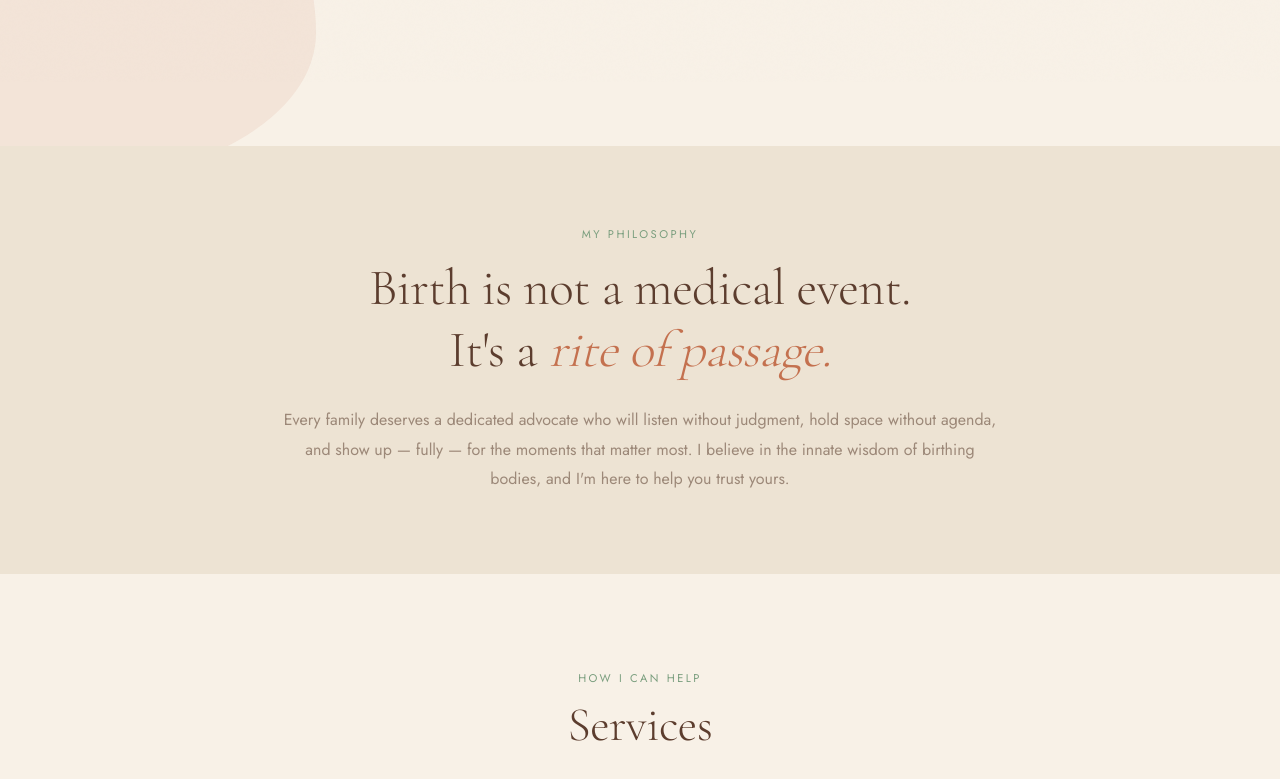
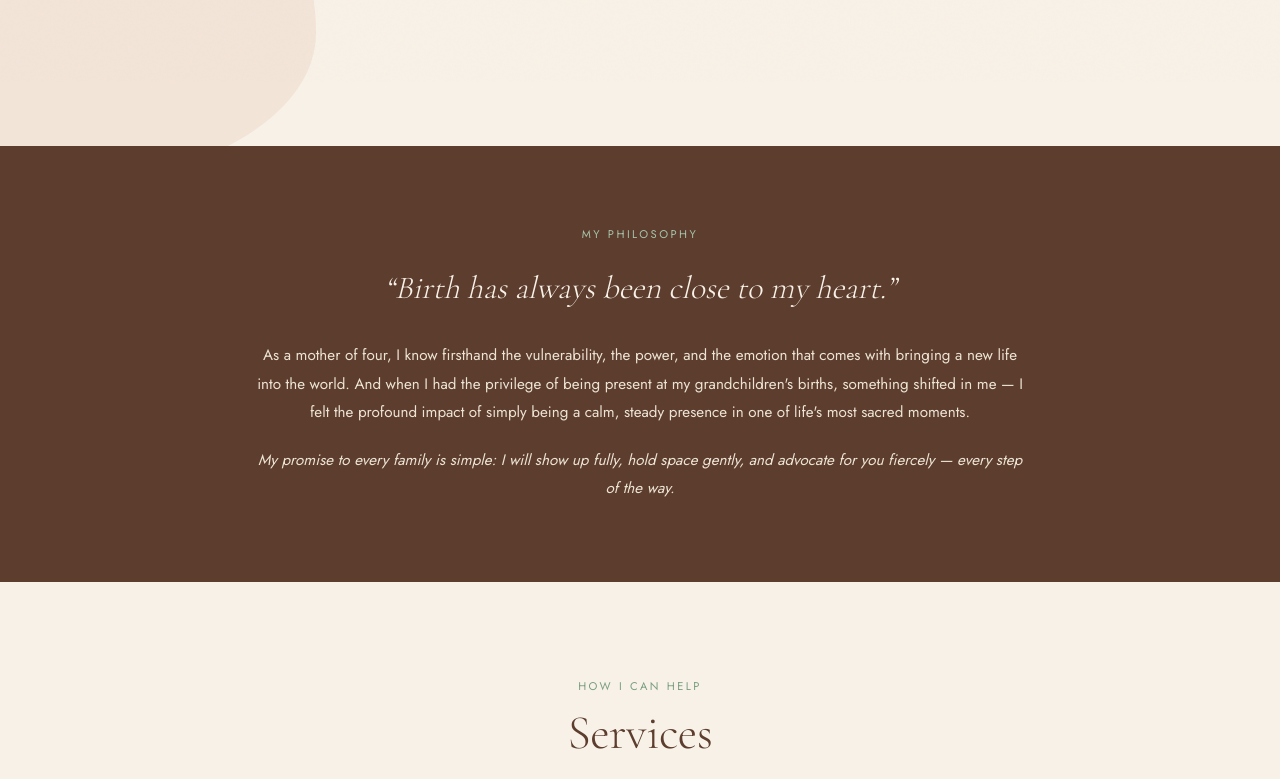
Before and after one commit to farrellbirthandbeyond/the-kelly-nest, a Next.js app: page / in a window 1280 px wide. Shown: the part 718-1497 px from the top of the page. Built offline with nearby package versions, Linux system fonts and the light colour scheme.

Commit message:
Replace home page philosophy with personal write-up

```diff
--- a/app/page.js
+++ b/app/page.js
@@ -91,17 +91,17 @@ export default function Home() {
       </section>
 
       {/* ── PHILOSOPHY ── */}
-      <section style={{ padding: '5rem 1.5rem', backgroundColor: 'var(--cream-dark)' }}>
-        <div style={{ maxWidth: '720px', margin: '0 auto', textAlign: 'center' }}>
-          <p style={{ fontFamily: 'var(--font-jost)', fontSize: '0.7rem', letterSpacing: '0.22em', textTransform: 'uppercase', color: 'var(--sage)', marginBottom: '1rem' }}>
-            My Philosophy
+      <section style={{ padding: '5rem 1.5rem', backgroundColor: 'var(--warm-brown)' }}>
+        <div style={{ maxWidth: '780px', margin: '0 auto', textAlign: 'center' }}>
+          <p style={{ fontFamily: 'var(--font-jost)', fontSize: '0.7rem', letterSpacing: '0.22em', textTransform: 'uppercase', color: 'var(--sage-light)', marginBottom: '1.25rem' }}>My Philosophy</p>
+          <p style={{ fontFamily: 'var(--font-cormorant)', fontSize: 'clamp(1.4rem, 3vw, 2rem)', fontWeight: 300, fontStyle: 'italic', color: 'var(--cream)', lineHeight: 1.6, marginBottom: '1.75rem' }}>
+            &ldquo;Birth has always been close to my heart.&rdquo;
           </p>
-          <h2 style={{ fontFamily: 'var(--font-cormorant)', fontSize: 'clamp(2rem, 4vw, 3.25rem)', fontWeight: 300, color: 'var(--warm-brown)', lineHeight: 1.2, marginBottom: '1.5rem' }}>
-            Birth is not a medical event.<br />It's a{' '}
-            <em style={{ fontStyle: 'italic', color: 'var(--terracotta)' }}>rite of passage.</em>
-          </h2>
-          <p style={{ fontFamily: 'var(--font-jost)', fontSize: '1rem', lineHeight: 1.85, color: 'var(--stone)' }}>
-            Every family deserves a dedicated advocate who will listen without judgment, hold space without agenda, and show up — fully — for the moments that matter most. I believe in the innate wisdom of birthing bodies, and I&apos;m here to help you trust yours.
+          <p style={{ fontFamily: 'var(--font-jost)', fontSize: '0.95rem', lineHeight: 1.85, color: 'var(--cream-dark)', marginBottom: '1.25rem' }}>
+            As a mother of four, I know firsthand the vulnerability, the power, and the emotion that comes with bringing a new life into the world. And when I had the privilege of being present at my grandchildren&apos;s births, something shifted in me — I felt the profound impact of simply being a calm, steady presence in one of life&apos;s most sacred moments.
+          </p>
+          <p style={{ fontFamily: 'var(--font-jost)', fontSize: '0.95rem', lineHeight: 1.85, color: 'var(--cream-dark)', fontStyle: 'italic' }}>
+            My promise to every family is simple: I will show up fully, hold space gently, and advocate for you fiercely — every step of the way.
           </p>
         </div>
       </section>
```
